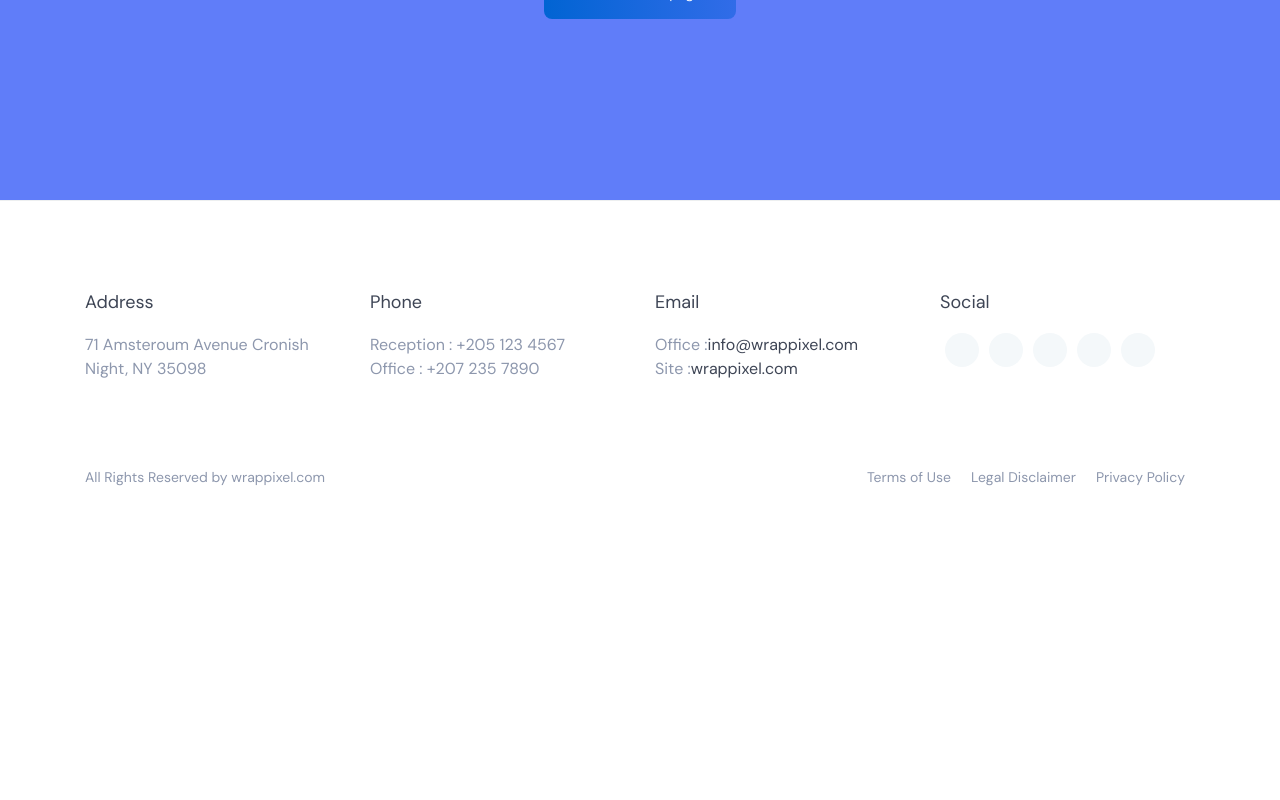
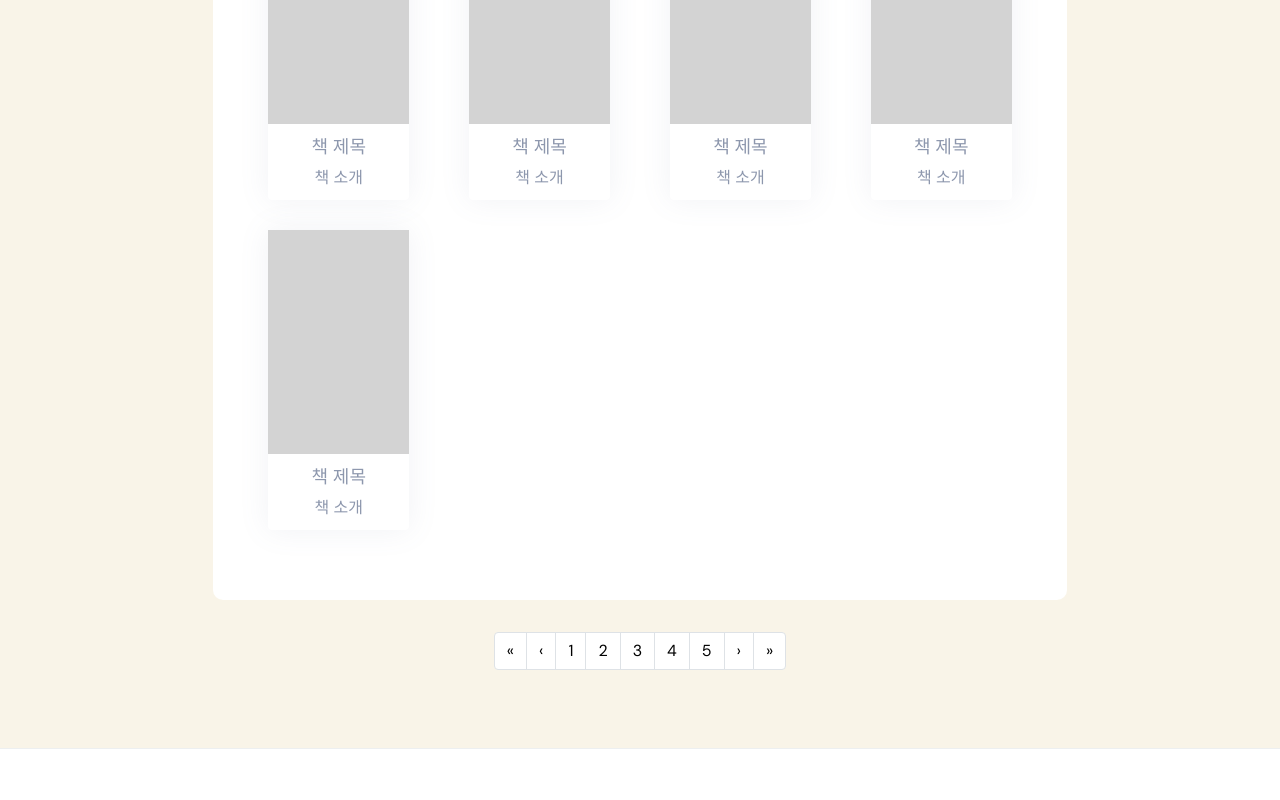
Before and after one commit to DSHanul2023/Hanul-Front, a Next.js app: page /savepage in a window 1280 px wide. Before the commit this address had no page. Shown: the part 400-1200 px from the top of the page. Before the commit the page ends 988 px from the top, so only its background shows below. Built offline with nearby package versions, Linux system fonts and the light colour scheme; a web font is replaced by a local one.

Commit message:
- Create savepage - Bookmark button on mypage linked with savepage

```diff
--- /dev/null
+++ b/components/basic/contents.js
@@ -0,0 +1,20 @@
+import React from "react";
+import { Card, Button, CardTitle, CardText, Container, Row, Col } from "reactstrap";
+
+const Contents = () => {
+    return (
+        <Container>
+                <Row className="justify-content-center">
+                    <Col className="d-flex">
+                        <Card body className="content-card card-shadow">
+                            <div className="img-content"></div>
+                            <CardTitle className="contents-title">책 제목</CardTitle>
+                            <CardText className="contents-subtitle">책 소개</CardText>
+                        </Card>
+                    </Col>
+                </Row>
+            </Container>
+    );
+};
+
+export default Contents;
--- /dev/null
+++ b/components/custom/Custom-SaveComponents.js
@@ -0,0 +1,30 @@
+import React from "react";
+
+// core components
+import Banner2 from "../banner/Banner2";
+
+// sections for this page
+import HeaderComponent from "./sections/headercomponent";
+import BannerComponent from "./sections/bannercomponent";
+import FormBannerComponent from "./sections/formbannercomponent";
+import FeatureComponent from "./sections/featurecomponent";
+import PortfolioComponent from "./sections/portfoliocomponent";
+import PricingComponent from "./sections/pricingcomponent";
+import TeamComponent from "./sections/teamcomponent";
+import TestimonialComponent from "./sections/testimonialcomponent";
+import BlogComponent from "./sections/blogcomponent";
+import C2aComponent from "./sections/c2acomponent";
+import ContactComponent from "./sections/contactcomponent";
+import CallToAction from "../call-to-action/CallToAction";
+import SaveComponent from "./sections/savecomponent";
+
+
+const CustomSaveComponents = () => {
+  return (
+    <div>
+      <SaveComponent/>
+    </div>
+  );
+};
+
+export default CustomSaveComponents;
--- a/components/custom/sections/mypagecomponents.js
+++ b/components/custom/sections/mypagecomponents.js
@@ -18,7 +18,7 @@ const MyPageComponents = () => {
         <Container>
           <Row className="justify-content-center">
             <Col md="6" className="text-center">
-              <h1 className="title font-bold">My Page</h1>
+              <h1 className="my-title font-bold">My Page</h1>
               <h6 className="subtitle">마이페이지입니다.</h6>
             </Col>
           </Row>
@@ -57,7 +57,7 @@ const MyPageComponents = () => {
               </Button>
             </div>
             <div style={{ width: "135px" }}>
-              <Button outline color="secondary" className="w-100">
+              <Button outline color="secondary" className="w-100" href="/savepage">
                 북마크
               </Button>
             </div>
--- /dev/null
+++ b/components/custom/sections/savecomponent.js
@@ -0,0 +1,71 @@
+import React from "react";
+import {
+  Pagination,
+  PaginationItem,
+  PaginationLink,
+  Container,
+  Row,
+  Col,
+} from "reactstrap";
+import Contents from "../../basic/contents";
+
+const SaveComponent = () => {
+  return (
+    <div className="save-page">
+      <Container className="spacer">
+        <Row className="justify-content-center">
+          <Col md="6" className="text-center">
+            <h1 className="save-title font-bold">북마크</h1>
+            <h6 className="subtitle">북마크페이지입니다.</h6>
+          </Col>
+        </Row>
+      </Container>
+      <Container className="save-page-container col-md-8">
+        <Row className="row-cols-4">
+            <Col><Contents/></Col>
+            <Col><Contents/></Col>
+            <Col><Contents/></Col>
+            <Col><Contents/></Col>
+            <Col><Contents/></Col>
+        </Row>
+      </Container>
+      <Container>
+        <Row className="justify-content-center">
+          <Col md="6" className="m-b-30">
+            <Pagination aria-label="Page navigation example" className="paging">
+              <PaginationItem>
+                <PaginationLink first href="#" />
+              </PaginationItem>
+              <PaginationItem>
+                <PaginationLink previous href="#" />
+              </PaginationItem>
+              <PaginationItem>
+                <PaginationLink href="#">1</PaginationLink>
+              </PaginationItem>
+              <PaginationItem>
+                <PaginationLink href="#">2</PaginationLink>
+              </PaginationItem>
+              <PaginationItem>
+                <PaginationLink href="#">3</PaginationLink>
+              </PaginationItem>
+              <PaginationItem>
+                <PaginationLink href="#">4</PaginationLink>
+              </PaginationItem>
+              <PaginationItem>
+                <PaginationLink href="#">5</PaginationLink>
+              </PaginationItem>
+              <PaginationItem>
+                <PaginationLink next href="#" />
+              </PaginationItem>
+              <PaginationItem>
+                <PaginationLink last href="#" />
+              </PaginationItem>
+            </Pagination>
+          </Col>
+        </Row>
+      </Container>
+    </div>
+  );
+};
+
+export default SaveComponent;
--- /dev/null
+++ b/pages/savepage.js
@@ -0,0 +1,15 @@
+import Head from "next/head";
+import CustomSaveComponents from "../components/custom/Custom-SaveComponents";
+
+export default function mypage() {
+    return (
+      <div>
+        <Head>
+          <title>My Page</title>
+          <meta name="description" content="Generated by create next app" />
+          <link rel="icon" href="/favicon.ico" />
+        </Head>
+        <CustomSaveComponents />
+      </div>
+    );
+  }
--- a/styles/scss/mypage.scss
+++ b/styles/scss/mypage.scss
@@ -5,3 +5,7 @@
 .my-page-content {
     padding-bottom: 90px;
   }
+
+  .my-title {
+    color: #B95C37;
+  }
--- /dev/null
+++ b/styles/scss/savepage.scss
@@ -0,0 +1,55 @@
+.save-page {
+    background-color: #F9F4E8;
+}
+
+.save-page-container {
+    background-color: white;
+    border-radius: 10px;
+    display: flex;
+    justify-content: center;
+    padding-top: 40px;
+    padding-bottom: 40px;
+    padding-left: 40px;
+    padding-right: 40px;
+    text-align: center;
+}
+
+.save-title {
+    color: #B95C37;
+}
+
+.paging {
+    display: flex;
+    justify-content: center;
+    margin: 2rem auto;
+}
+
+.page-link {
+    color: black;
+}
+
+.contents {
+    background-color: grey;
+}
+
+.content-card {
+    width: 200px;
+    height: 300px;
+    padding: 0;
+}
+
+
+.img-content {
+    width: 100%;
+    height: 80%;
+    background-color: lightgrey;
+    margin-bottom: 10px;
+}
+
+.contents-title {
+    margin-bottom: 5px;
+}
+
+.contents-subtitle:last-child {
+    margin-bottom: 10px;
+}
--- a/styles/scss/style.scss
+++ b/styles/scss/style.scss
@@ -27,3 +27,4 @@ File: scss
 @import "common.scss";
 @import "responsive.scss";
 @import "mypage.scss";
+@import "savepage.scss";
```
